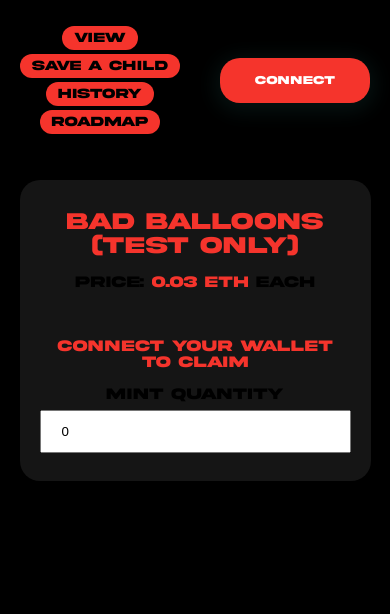
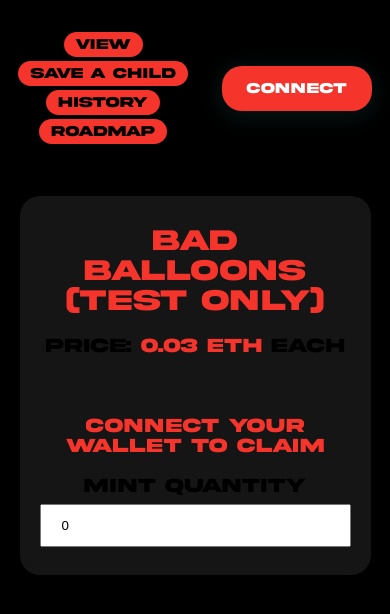
Before and after one commit to FelipeBockMagagnin/bad-ballons, a Next.js app: page /mint in a window 390 px wide. Shown: the top 614 px of the page. Built offline with nearby package versions, Linux system fonts and the light colour scheme.

Commit message:
website improvments

```diff
--- a/styles/globals.css
+++ b/styles/globals.css
@@ -59,9 +59,37 @@ body {
   .planet img {
     width: 30vw;
   }
+
+  .whitelist {
+    margin-top: -20vh;
+  }
 }
 
 @media (max-width: 652px) {
+  div {
+    font-size: 20px !important;
+  }
+
+  h1 {
+    font-size: 25px !important;
+  }
+
+  button {
+    font-size: 15px !important;
+  }
+
+  .stars {
+    background-size: 100vw 100vh ;
+  }
+
+  .invisible {
+    display: none;
+  }
+
+  .flex-responsive {
+    flex-direction: column;
+  }
+
   .container {
     display: grid;
     grid-template-columns: auto;
@@ -400,8 +428,8 @@ ul li ul li a {
     border-left: none;
     display: block;
     padding: 7px 0px;
+    font-size: 15px;
   }
-
 
   .header .button {
     margin-top: 0;
```
Also changed, not shown: pages/index.js (+10 -15 lines).
